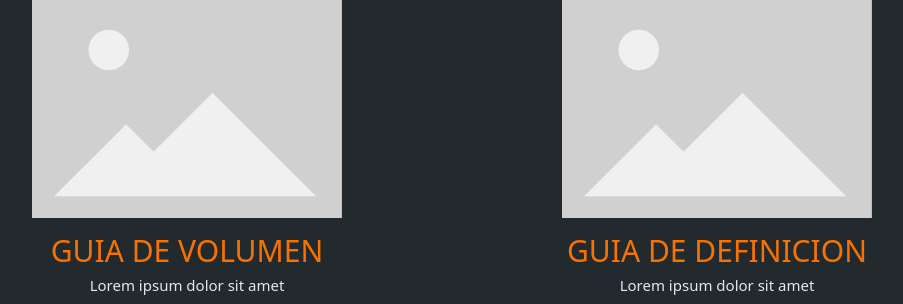
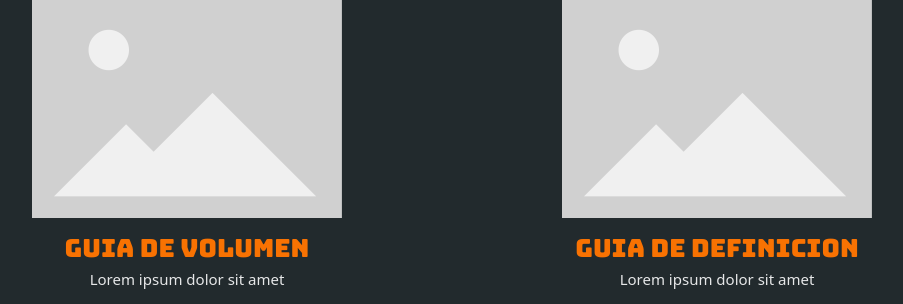
Before and after one commit to JuanRealMoncho/Final_Desarrollo_Web, a plain HTML site: page pages/rutina.html in a window 1280 px wide. Shown: the part 142-446 px from the top of the page, without its empty margins (188-1091 px from the left). Drawn offline with nearby package versions, Linux system fonts and the light colour scheme.

Commit message:
Cambio tipografia Rutina h2

```diff
--- a/Css/style.css
+++ b/Css/style.css
@@ -171,7 +171,8 @@ footer img{
 }
 
 .rutina h2{
-    font-size: 3rem;
+    font-family: 'Bungee', sans-serif;
+    font-size: 2.5rem;
     color: #f87202;
     display: flex;
     justify-content: space-evenly;
```
